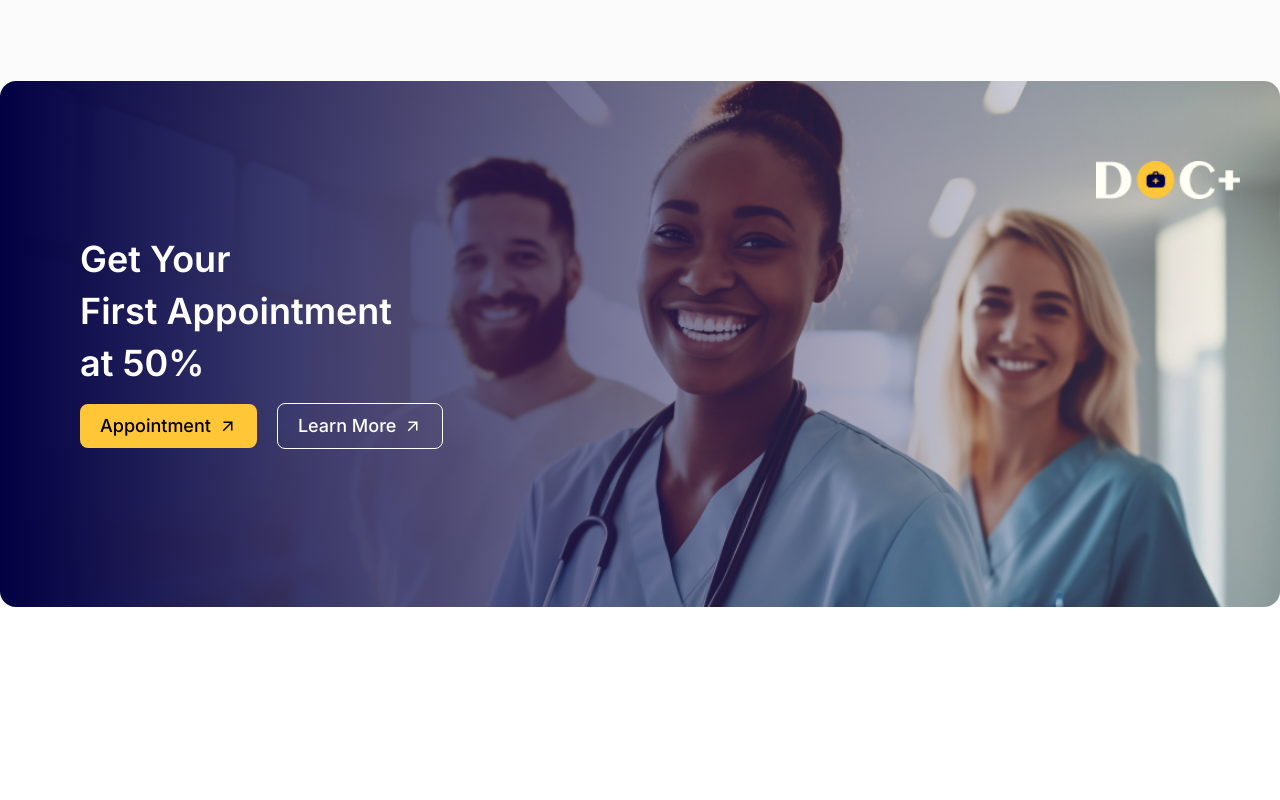
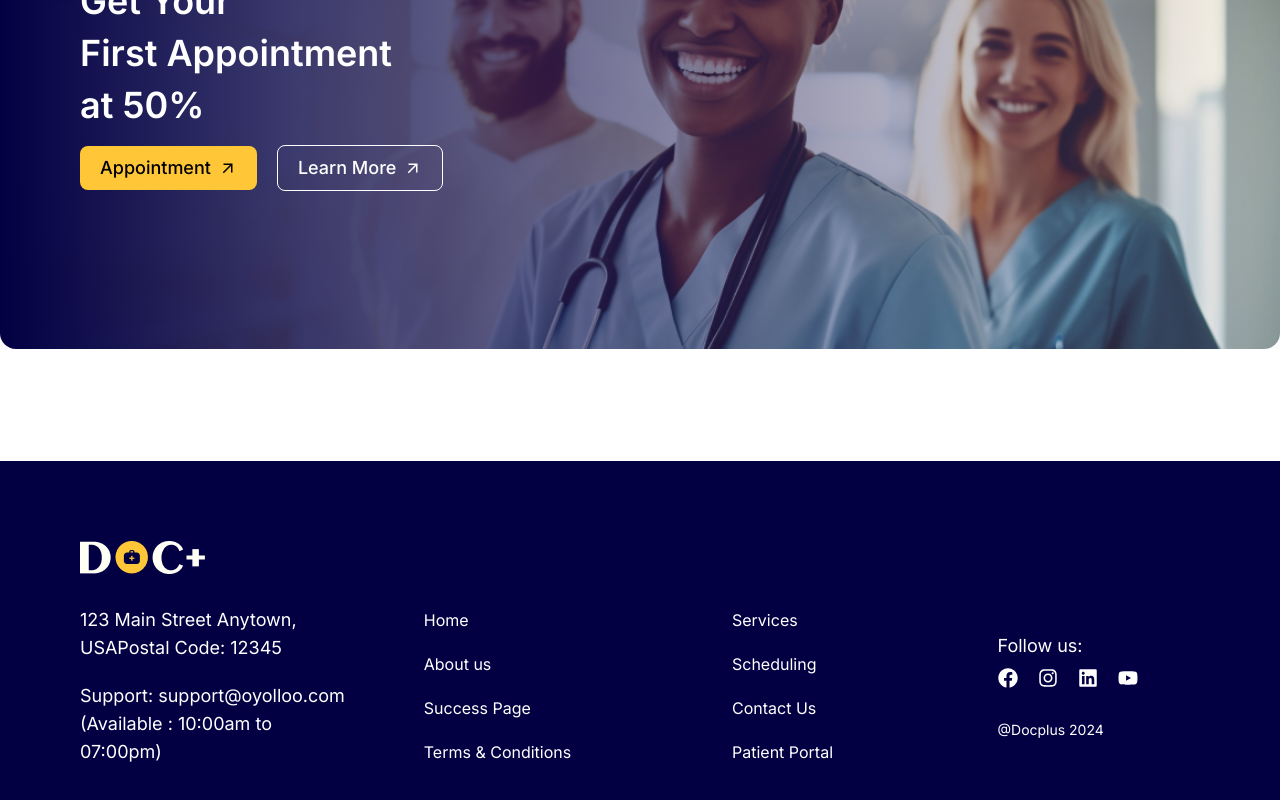
Before and after one commit to codebyahadul/health-care, a React (Vite) app: page / in a window 1280 px wide. Shown: the part 4177-4977 px from the top of the page. Before the commit the page ends 4896 px from the top, so only its background shows below. Built offline with nearby package versions, Linux system fonts and the light colour scheme.

Commit message:
added footer

```diff
--- a/src/App.jsx
+++ b/src/App.jsx
@@ -1,5 +1,6 @@
 import { Outlet } from "react-router-dom";
 import Navbar from "./components/shared/Navbar";
+import Footer from "./components/Footer";
 
 const App = () => {
     return (
@@ -10,6 +11,7 @@ const App = () => {
                     <Outlet />
                 </div>
             </div>
+            <Footer />
         </>
     );
 };
--- /dev/null
+++ b/src/components/Footer.jsx
@@ -0,0 +1,47 @@
+import Logo from '../assets/logo light.png';
+import { FaFacebook, FaInstagram, FaLinkedin, FaYoutube } from 'react-icons/fa';
+const Footer = () => {
+    return (
+        <footer className="bg-primary text-white">
+            <div className="max-w-7xl mx-auto p-10 md:p-20 space-y-5 md:space-y-8">
+                <div>
+                    <img src={Logo} alt="" />
+                </div>
+                <div className='grid grid-cols-1 md:grid-cols-2 lg:grid-cols-4 items-center justify-between gap-5 *:mx-auto text-center md:text-start'>
+                    <div className='text-xs md:text-sm lg:text-lg text-start'>
+                        <p className='mb-2 lg:mb-5'>123 Main Street Anytown, USAPostal Code: 12345</p>
+                        <p>Support: support@oyolloo.com</p>
+                        <p>(Available : 10:00am to 07:00pm)</p>
+                    </div>
+                    <div className='flex flex-col gap-3 md:gap-5 *:cursor-pointer'>
+                        <a to='#'>Home</a>
+                        <a to='#'>About us</a >
+                        <a to='#'>Success Page</a >
+                        <a to='#'>Terms & Conditions</a >
+                    </div>
+                    <div className='flex flex-col gap-3 md:gap-5 *:cursor-pointer'>
+                        <a to='#'>Services</a>
+                        <a to='#'>Scheduling</a >
+                        <a to='#'>Contact Us</a >
+                        <a to='#'>Patient Portal</a >
+                    </div>
+                    <div>
+                        <div className='space-y-2'>
+                            <p className='text-sm md:text-lg'>Follow us:</p>
+                            <div className='flex gap-2 md:gap-5 items-center cursor-pointer'>
+                                <FaFacebook className='hover:text-blue-600' size={20} />
+                                <FaInstagram className='hover:text-red-400' size={20} />
+                                <FaLinkedin className='hover:text-blue-400' size={20} />
+                                <FaYoutube className='hover:text-red-400' size={20} />
+                            </div>
+                        </div>
+                        <p className='text-xs md:text-sm mt-5 md:mt-8'>@Docplus 2024</p>
+                    </div>
+                </div>
+
+            </div>
+        </footer>
+    );
+};
+
+export default Footer;
```
Also changed, not shown: src/assets/logo dark.png (added).
